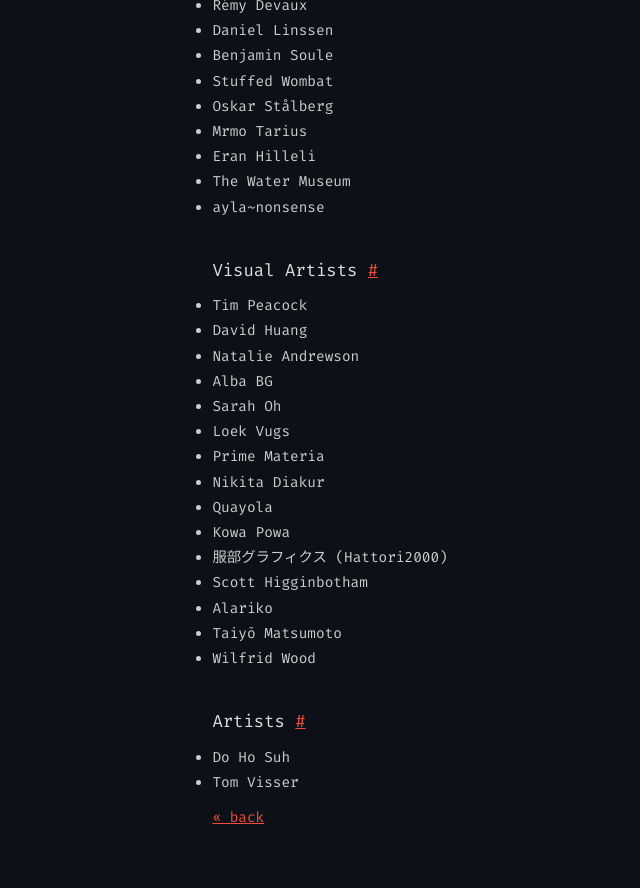
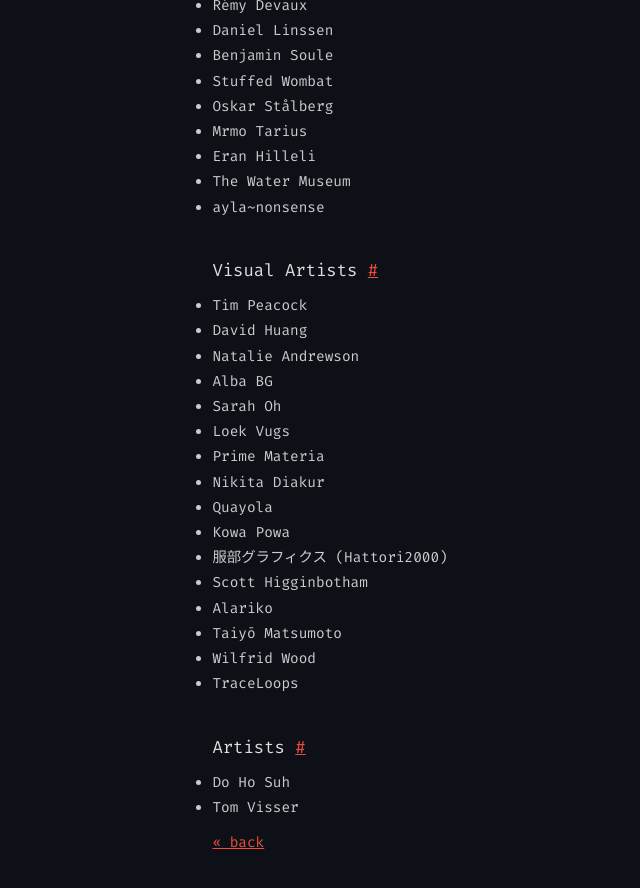
Before and after one commit to sourencho/sourencho.github.io, a Jekyll site: the page built from favorites.md, in a window 1280 px wide and 900 px high, scrolled down 3621 px. Shown: the top 888 px of the window, without its empty margins (118-758 px from the left). Built offline with Jekyll 4.4.1, drawn with Linux system fonts in a browser that asks for light colours.

Commit message:
Update favorites.md

```diff
--- a/favorites.md
+++ b/favorites.md
@@ -162,6 +162,7 @@ List of favorites in no particular order.
 - Alariko
 - Taiyō Matsumoto
 - Wilfrid Wood
+- TraceLoops
 
 ### Artists
 - Do Ho Suh
```
